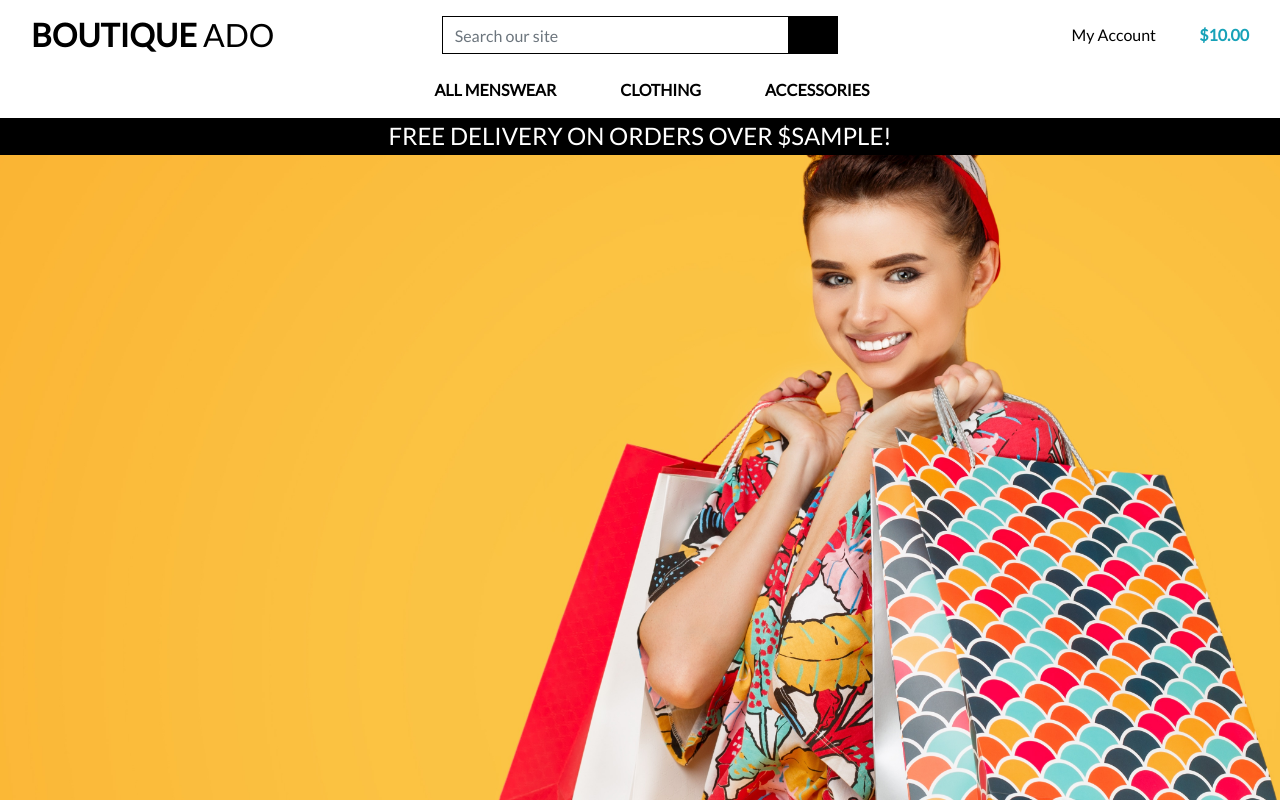
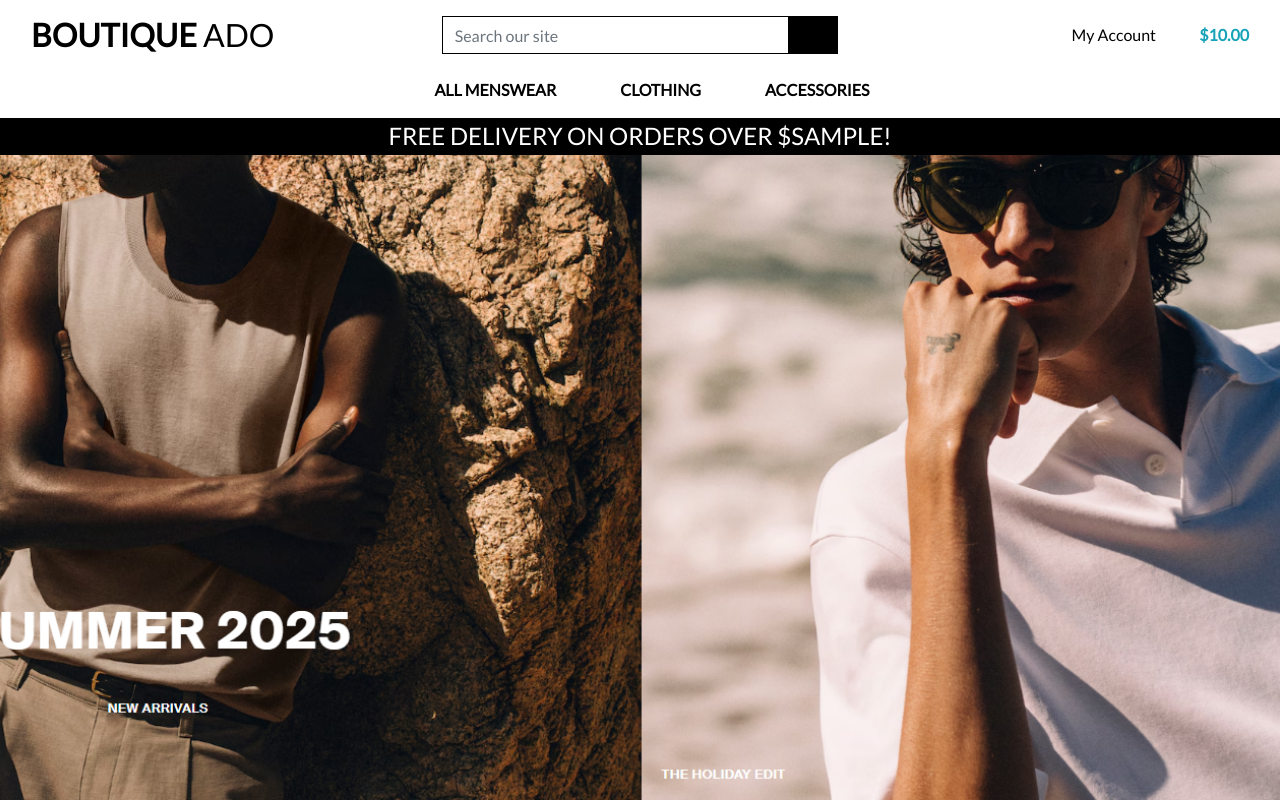
Before and after one commit to maggku/fold, a Django app: template templates/base.html in a window 1280 px wide. Run offline with Django 3.2, Linux system fonts and the light colour scheme; the template is opened without the code that fills it: most values are stand-ins (such as "Sample title", 1, 10 or a date in 2020); some libraries are stand-ins or nearby versions.

Commit message:
Changing the background imege to background.png

```diff
--- a/static/css/base.css
+++ b/static/css/base.css
@@ -3,8 +3,10 @@ html {
 }
 
 body {
-    background: url('/media/homepage_background_cropped.jpg') no-repeat center center fixed;
+    background: url('/media/background.png');
     background-size: cover;
+    background-position: center top; /* Align image to top */
+    padding-top: 100px; /* Adjust as needed */
     height: calc(100vh - 164px);
     color: #555;
     font-family: 'Lato';
```
Also changed, not shown: media/background.png (added).
